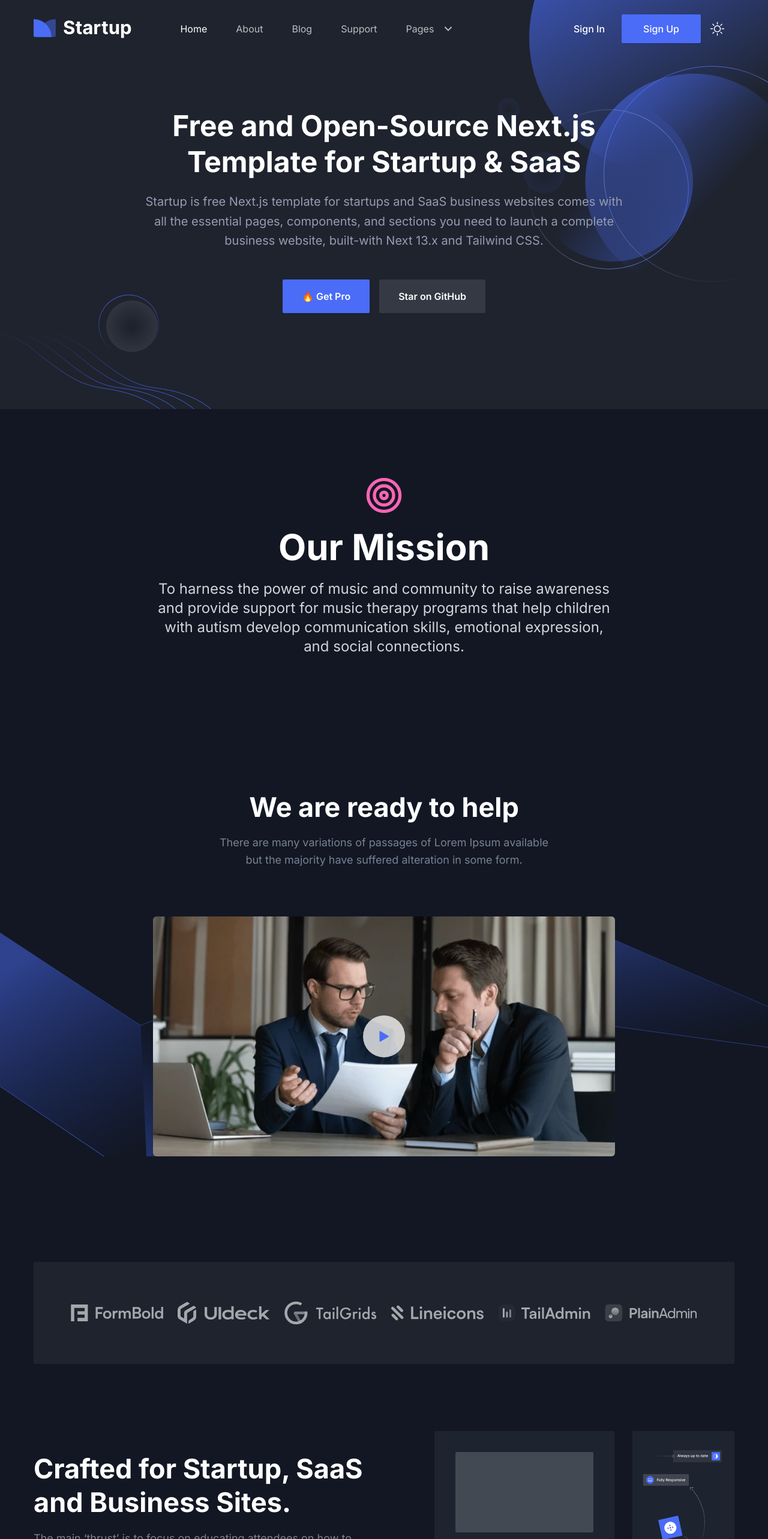
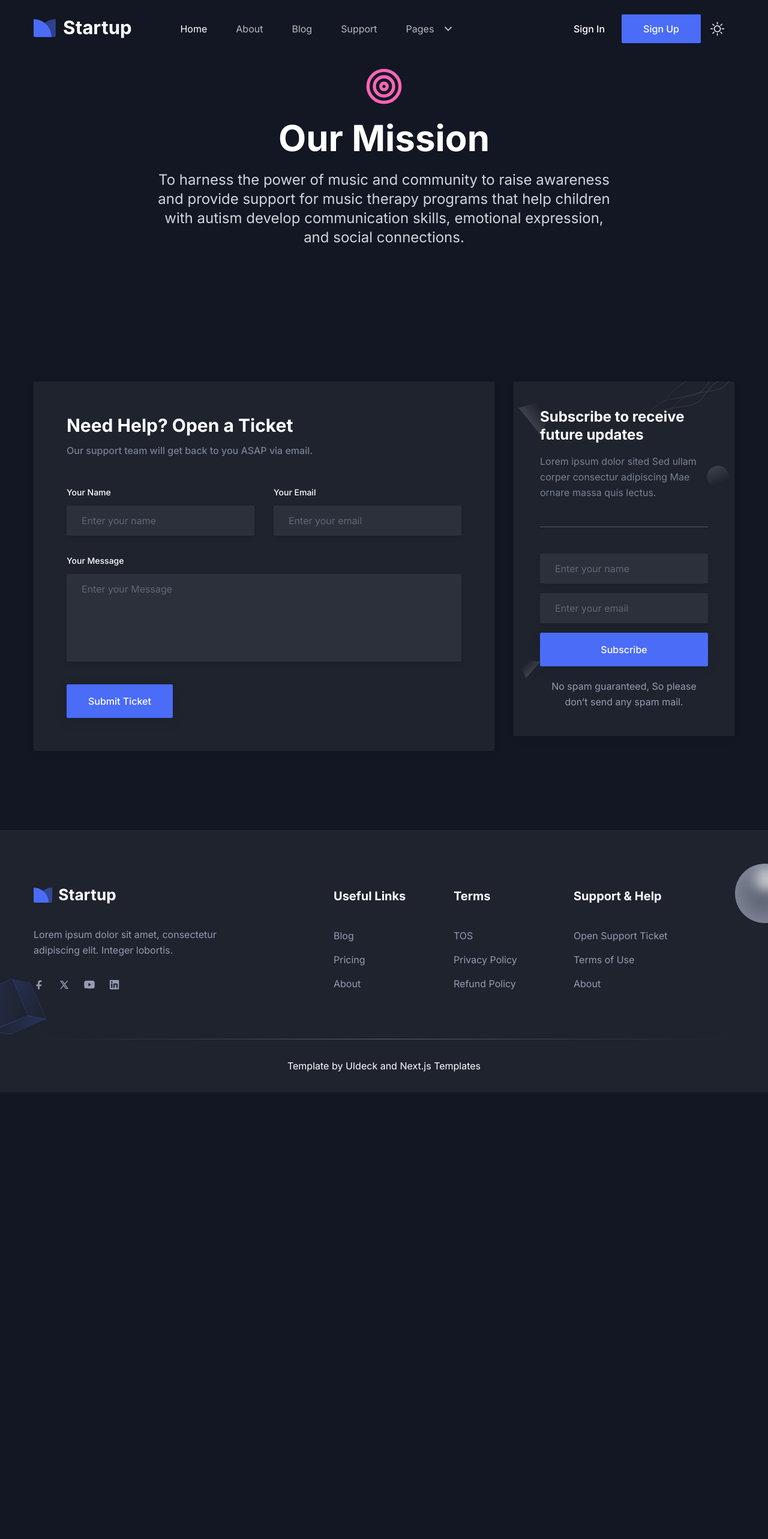
Before and after one commit to duansha/mu5ic4good, a Next.js app: page / in a window 1280 px wide. Shown: the top 2566 px of the page at 60% size. After the commit the page ends 1821 px from the top, so only its background shows below. Built offline with nearby package versions, Linux system fonts and the light colour scheme.

Commit message:
Update page.tsx

```diff
--- a/src/app/page.tsx
+++ b/src/app/page.tsx
@@ -21,15 +21,7 @@ export default function Home() {
   return (
     <>
       <ScrollUp />
-      <Hero />
       <Features />
-      <Video />
-      <Brands />
-      <AboutSectionOne />
-      <AboutSectionTwo />
-      <Testimonials />
-      <Pricing />
-      <Blog />
       <Contact />
     </>
   );
```
